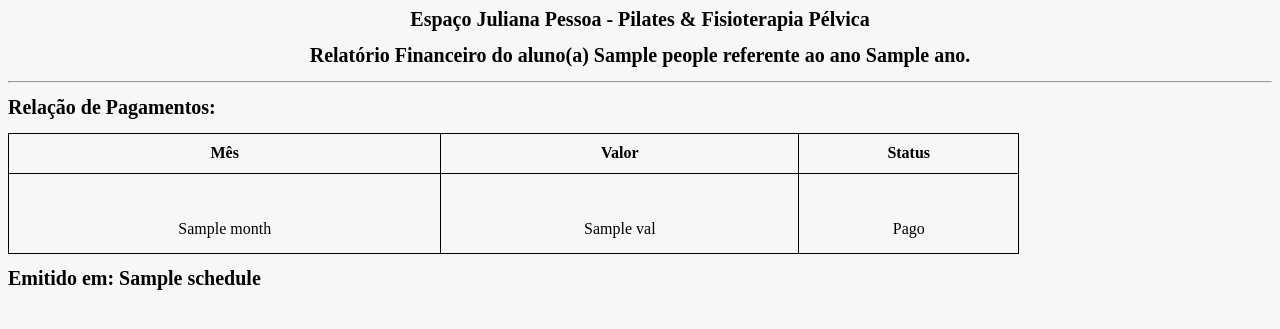
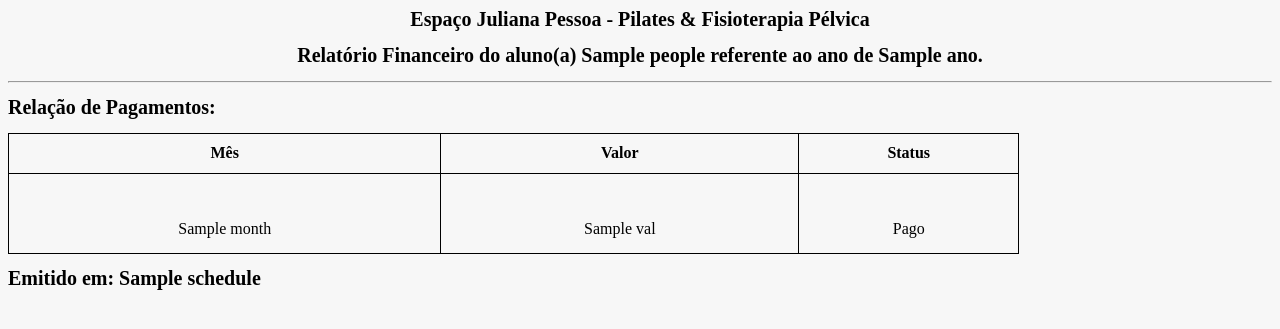
Before and after one commit to julioreis-dev/studio_pilates, a Django app: template alunos/templates/reports/pdf_template.html in a window 1280 px wide. Shown: the top 329 px of the page. Run offline with Django 3.2, Linux system fonts and the light colour scheme; the template is opened without the code that fills it: most values are stand-ins (such as "Sample title", 1, 10 or a date in 2020).

Commit message:
The file pdf_template.html was improved

```diff
--- a/alunos/templates/reports/pdf_template.html
+++ b/alunos/templates/reports/pdf_template.html
@@ -36,7 +36,7 @@
 </head>
   <body>
     <h1 class="text-center">Espaço Juliana Pessoa - Pilates & Fisioterapia Pélvica</h1>
-    <h1 class="text-center">Relatório Financeiro do aluno(a) {{ obj.people }} referente ao ano {{ obj.ano }}.</h1>
+    <h1 class="text-center">Relatório Financeiro do aluno(a) {{ obj.people }} referente ao ano de {{ obj.ano }}.</h1>
     <hr>
     <h1>Relação de Pagamentos:</h1>
       <table border="1">
```
